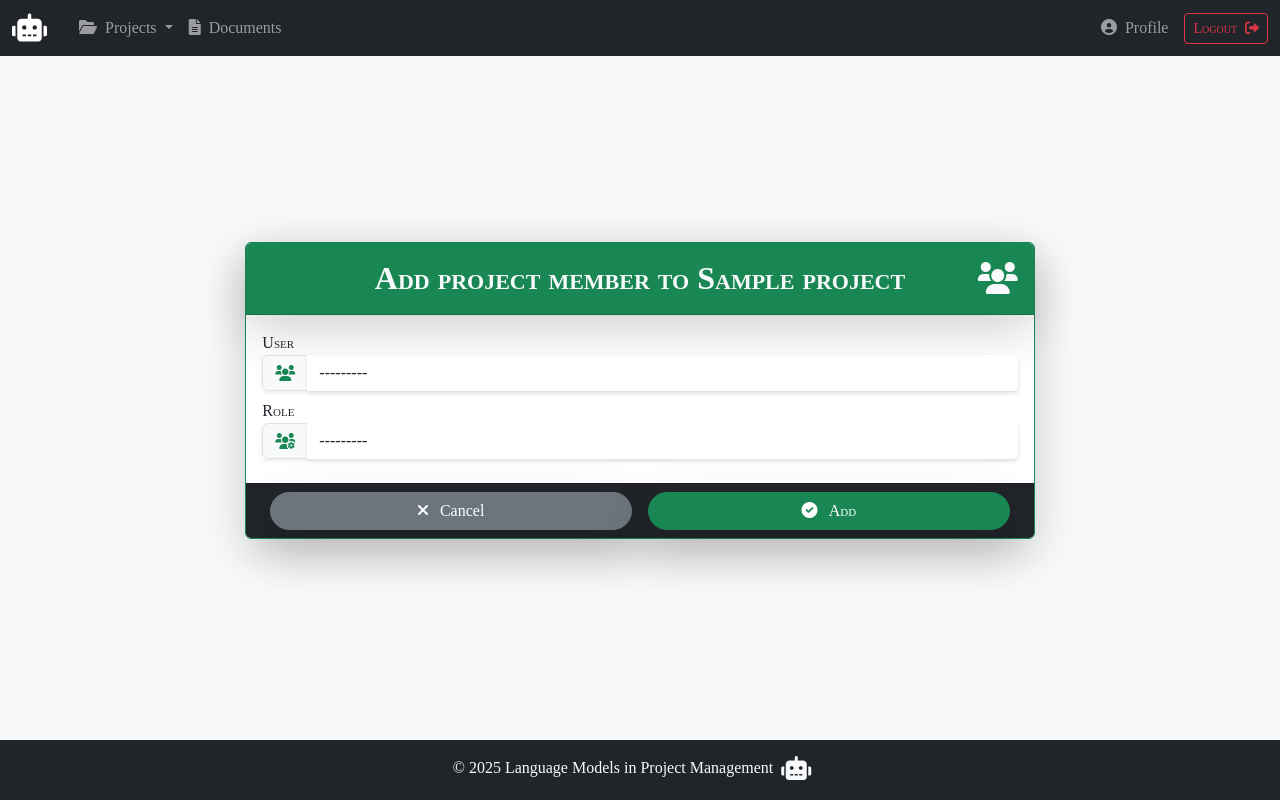
After one commit to Drntth/thesis-langmodels-project-management, a Django app: page /projects/1/members/add/ in a window 1280 px wide. The commit adds this page. Run offline with Django 5.2, Linux system fonts and the light colour scheme; a user stored in the database is signed in; tables that the repository leaves empty hold one stand-in row (values such as "Sample post"); some libraries are stand-ins or nearby versions.

Commit message:
ProjectMember kezelése: hozzáadás, törlés, listázás #40
- project_detail: link hozzáadása
- project_detail: member eltávolítása
- project_detail fix: vissza gomb a listázó oldalra

```diff
--- a/langmodels_project_management/project_management/forms.py
+++ b/langmodels_project_management/project_management/forms.py
@@ -1,5 +1,6 @@
 from django import forms
-from .models import Project, ProjectStatus
+from .models import Project, ProjectStatus, ProjectMember, ProjectRole
+from django.contrib.auth.models import User
 import datetime
 
 class ProjectCreationForm(forms.ModelForm):
@@ -94,3 +95,31 @@ class ProjectUpdateForm(forms.ModelForm):
         if deadline and deadline < datetime.date.today():
             raise forms.ValidationError("The deadline cannot be in the past.")
         return deadline
+
+class ProjectMemberForm(forms.ModelForm):
+    def __init__(self, *args, **kwargs):
+        project = kwargs.pop('project', None)
+        super().__init__(*args, **kwargs)
+
+        if project:
+            existing_members = ProjectMember.objects.filter(project=project).values_list('user_id', flat=True)
+            self.fields['user'].queryset = User.objects.exclude(id__in=existing_members)
+
+    user = forms.ModelChoiceField(
+        queryset=User.objects.none(),
+        required=True,
+        widget=forms.Select(attrs={
+            'class': 'form-control border-0 shadow-sm',
+        })
+    )
+    role = forms.ModelChoiceField(
+        required=True,
+        queryset=ProjectRole.objects.all(),
+        widget=forms.Select(attrs={
+            'class': 'form-control border-0 shadow-sm',
+        })
+    )
+
+    class Meta:
+        model = ProjectMember
+        fields = ['user', 'role']
--- a/langmodels_project_management/project_management/models.py
+++ b/langmodels_project_management/project_management/models.py
@@ -29,7 +29,7 @@ class ProjectRole(models.Model):
     name = models.CharField(max_length=50, unique=True)
 
     def __str__(self):
-        return f'Role: {self.name}'
+        return f'{self.name}'
 
 class ProjectMember(models.Model):
     user = models.ForeignKey(User, on_delete=models.CASCADE)
--- a/langmodels_project_management/project_management/urls.py
+++ b/langmodels_project_management/project_management/urls.py
@@ -1,5 +1,5 @@
 from django.urls import path
-from .views import ProjectCreateView, ProjectListView, ProjectDetailView, ProjectDeleteView, ProjectUpdateView
+from .views import ProjectCreateView, ProjectListView, ProjectDetailView, ProjectDeleteView, ProjectUpdateView, ProjectMemberCreateView, ProjectMemberRemoveView
 from django.conf import settings
 from django.conf.urls.static import static
 
@@ -11,6 +11,9 @@ urlpatterns = [
     path('<int:pk>/', ProjectDetailView.as_view(), name='detail_project'),
     path('<int:pk>/delete', ProjectDeleteView.as_view(), name='delete_project'),
     path('<int:pk>/update', ProjectUpdateView.as_view(), name='update_project'),
+
+    path('<int:pk>/members/add/', ProjectMemberCreateView.as_view(), name='add_member'),
+    path('<int:pk>/members/remove/', ProjectMemberRemoveView.as_view(), name='remove_member'),
 ]
 
 if settings.DEBUG:
--- a/langmodels_project_management/project_management/views.py
+++ b/langmodels_project_management/project_management/views.py
@@ -1,8 +1,8 @@
-from django.shortcuts import render
-from django.contrib.auth.mixins import LoginRequiredMixin
+from django.shortcuts import render, get_object_or_404, redirect
+from django.contrib.auth.mixins import LoginRequiredMixin, UserPassesTestMixin
 from django.views.generic import CreateView, ListView, DetailView, DeleteView, UpdateView
 from .models import Project, ProjectMember
-from .forms import ProjectCreationForm, ProjectUpdateForm
+from .forms import ProjectCreationForm, ProjectUpdateForm, ProjectMemberForm
 from django.urls import reverse_lazy
 from django.contrib import messages
 from pathlib import Path
@@ -100,3 +100,41 @@ class ProjectUpdateView(LoginRequiredMixin, UpdateView):
         project_root_folder = Path(settings.MEDIA_ROOT) / "projects"
         project_folder_name = f"{project.owner.username}_{project.name}".replace(' ', '_').lower()
         return project_root_folder / project_folder_name
+
+class ProjectMemberCreateView(LoginRequiredMixin, CreateView):
+    model = ProjectMember
+    form_class = ProjectMemberForm
+    template_name = "project_management/add_member.html"
+
+    def get_form_kwargs(self):
+        kwargs = super().get_form_kwargs()
+        kwargs['project'] = get_object_or_404(Project, id=self.kwargs['pk'])
+        return kwargs
+
+    def form_valid(self, form):
+        project = get_object_or_404(Project, id=self.kwargs['pk'])
+        form.instance.project = project
+        return super().form_valid(form)
+
+    def get_success_url(self):
+        return reverse_lazy('projects:detail_project', kwargs={'pk': self.kwargs['pk']})
+
+    def get_context_data(self, **kwargs):
+        context = super().get_context_data(**kwargs)
+        context['project'] = get_object_or_404(Project, id=self.kwargs['pk'])
+        return context
+
+class ProjectMemberRemoveView(LoginRequiredMixin, UserPassesTestMixin, DeleteView):
+    model = ProjectMember
+    template_name = "project_management/detail_project.html"
+
+    def get_success_url(self):
+        return reverse_lazy('projects:detail_project', kwargs={'pk': self.object.project.id})
+
+    def test_func(self):
+        project = self.get_object().project
+        return self.request.user == project.owner
+
+    def handle_no_permission(self):
+        messages.error(self.request, "You do not have permission to remove this member.")
+        return redirect('projects:detail_project', pk=self.get_object().project.id)
--- /dev/null
+++ b/langmodels_project_management/templates/project_management/add_member.html
@@ -0,0 +1,67 @@
+{% extends "partials/base.html" %}
+
+{% block title %}Add Member{% endblock %}
+
+{% block page_title %}{% endblock %}
+
+{% block content %}
+<div class="card shadow-lg border-success m-2">
+    <div class="card-header bg-success text-light shadow-lg d-flex justify-content-between align-items-center">
+        <i class="fa-solid fa-users fs-2 text-success"></i>
+        <h2 class="card-title text-center fw-bold my-2 flex-grow-1">Add project member to {{ project.name }}</h2>
+        <i class="fa-solid fa-users fs-2"></i>
+    </div>
+    <form method="post" class="w-100 w-md-auto flex-grow-1">
+        {% csrf_token %}
+        <div class="card-body">
+            <div class="mb-2">
+                <label for="user">User</label>
+                <div class="input-group shadow-sm">
+                    <span class="input-group-text"><i class="fa-solid fa-users text-success"></i></span>
+                    {{ form.user }}
+                </div>
+                {% if form.user.errors %}
+                <div class="alert alert-danger alert-dismissible fade show m-2" role="alert">
+                    <i class="fas fa-exclamation-circle"></i>
+                    {% for error in form.user.errors %}
+                        {{ error }}
+                    {% endfor %}
+                    <button type="button" class="btn-close" data-bs-dismiss="alert" aria-label="Close"></button>
+                </div>
+                {% endif %}
+            </div>
+
+            <div class="mb-2">
+                <label for="role">Role</label>
+                <div class="input-group shadow-sm">
+                    <span class="input-group-text"><i class="fa-solid fa-users-gear text-success"></i></span>
+                    {{ form.role }}
+                </div>
+                {% if form.role.errors %}
+                <div class="alert alert-danger alert-dismissible fade show m-2" role="alert">
+                    <i class="fas fa-exclamation-circle"></i>
+                    {% for error in form.role.errors %}
+                        {{ error }}
+                    {% endfor %}
+                    <button type="button" class="btn-close" data-bs-dismiss="alert" aria-label="Close"></button>
+                </div>
+                {% endif %}
+            </div>
+        </div>
+        <div class="card-footer text-center bg-dark d-flex flex-column flex-md-row justify-content-between px-4 gap-3">
+        <a href="{% url 'projects:detail_project' project.id %}" class="btn btn-secondary shadow-lg rounded-pill btn-md w-100 flex-grow-1 w-md-auto">
+            <i class="fa-solid fa-xmark me-2"></i> Cancel
+        </a>
+        <button type="submit" class="btn btn-success shadow-lg rounded-pill btn-md w-100 w-md-auto">
+            <i class="fas fa-check-circle me-2"></i> Add
+        </button>
+    </div>
+    </form>
+</div>
+{% endblock %}
+
+{% block sidebar_left %}
+{% endblock %}
+
+{% block siderbar_right %}
+{% endblock %}
```
Also changed, not shown: langmodels_project_management/templates/project_management/detail_project.html (+12 -5 lines).
